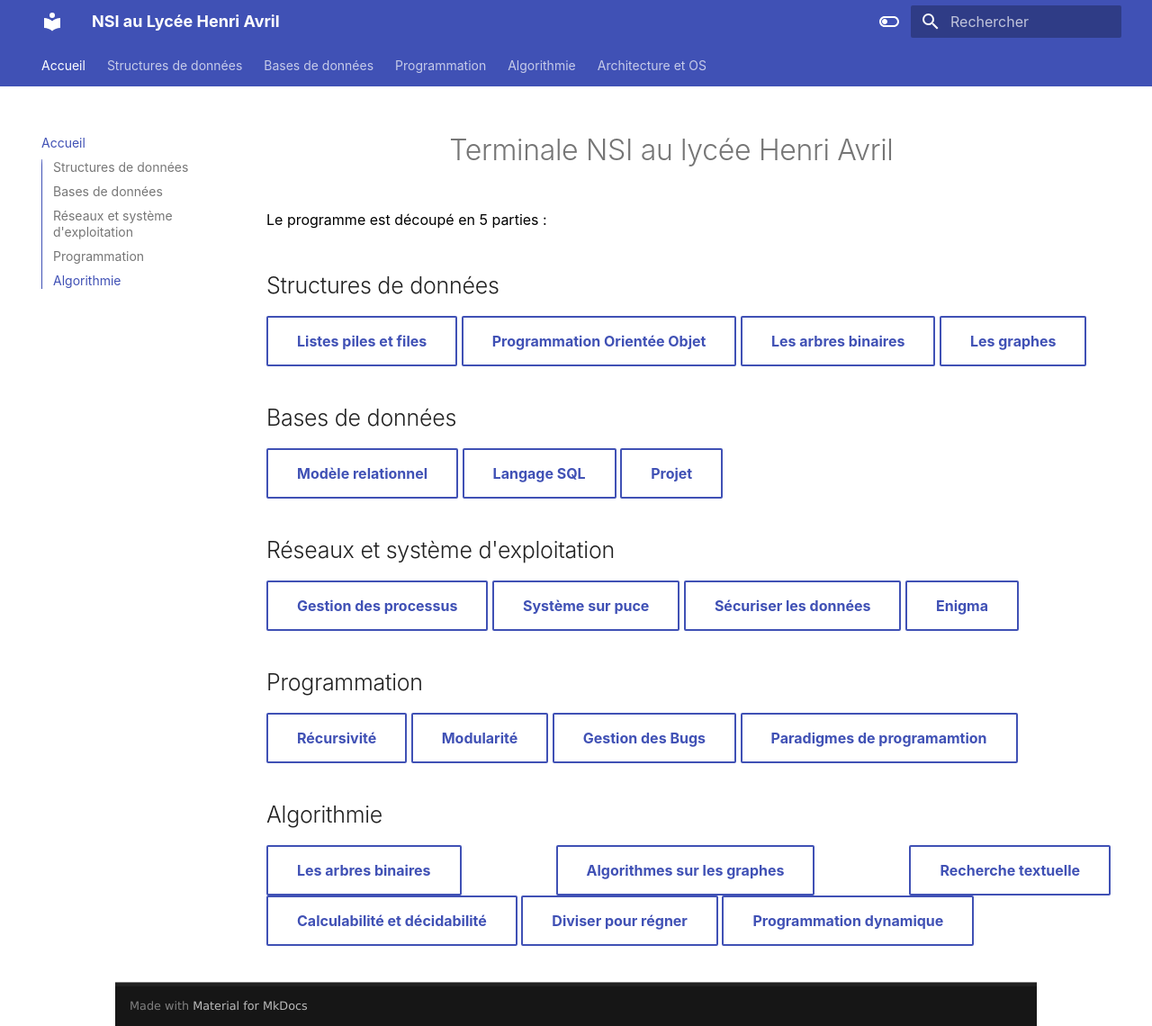
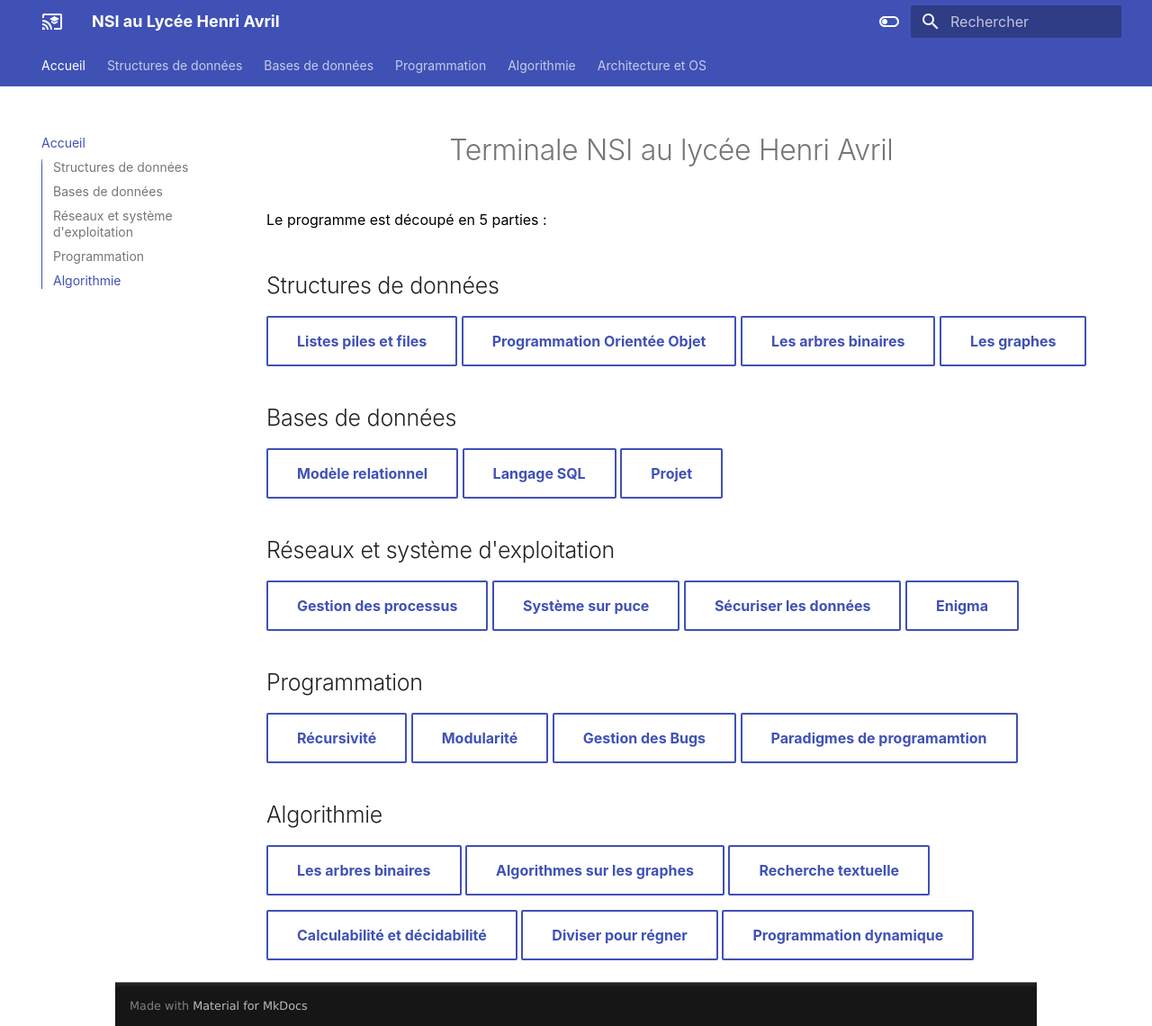
Before and after one commit to mbachelier1/site_TNSI, an MkDocs documentation site: the page built from docs/index.md, in a window 1280 px wide and 1140 px high. Shown: the whole window at 90% size. Built offline with MkDocs 1.6.1 and Material for MkDocs 9.7.7, drawn with Linux system fonts in a browser that asks for light colours.

Commit message:
maj29mar24

```diff
--- a/docs/index.md
+++ b/docs/index.md
@@ -22,5 +22,7 @@ Le programme est découpé en 5 parties :
 
 ## Algorithmie
 
-[Les arbres binaires](algorithmie/arbres.html){ .md-button} [Algorithmes sur les graphes](algorithmie/parcours_graphe.html){ .md-button }    [Recherche textuelle](algorithmie/recherche_textuelle.html){ .md-button }
-		[Calculabilité et décidabilité](algorithmie/calculabilite.html){ .md-button }		[Diviser pour régner](algorithmie/diviser.html){ .md-button } [Programmation dynamique](algorithmie/programmation_dynamique.html){ .md-button }
+[Les arbres binaires](algorithmie/ABR.html){ .md-button} [Algorithmes sur les graphes](algorithmie/parcours_graphe.html){ .md-button } [Recherche textuelle](algorithmie/recherche_textuelle.html){ .md-button }
+
+
+[Calculabilité et décidabilité](algorithmie/calculabilite.html){ .md-button } [Diviser pour régner](algorithmie/diviser.html){ .md-button } [Programmation dynamique](algorithmie/programmation_dynamique.html){ .md-button }
--- a/mkdocs.yml
+++ b/mkdocs.yml
@@ -25,7 +25,7 @@ nav:
     - 'Arbres Binaires de recherche' : 'algorithmie/ABR.md'
     - 'Diviser pour Régner' : 'algorithmie/diviser.md'
     - 'Recherche textuelle': 'algorithmie/recherche_textuelle.md'
-    - 'Programmation dynamique' : 'Algorithmie/programmation_dynamique.md'
+    - 'Programmation dynamique' : 'algorithmie/programmation_dynamique.md'
     -  'Parcours de graphes': 'algorithmie/parcours_graphe.md'
     - 'Calculabilité et décidabilité' : 'algorithmie/calculabilite.md'
   - 'Architecture et OS':
@@ -39,6 +39,8 @@ nav:
 
 
 theme:
+  icon :
+    logo: material/cast-education
   name: material
   font: false
   language: fr
```
